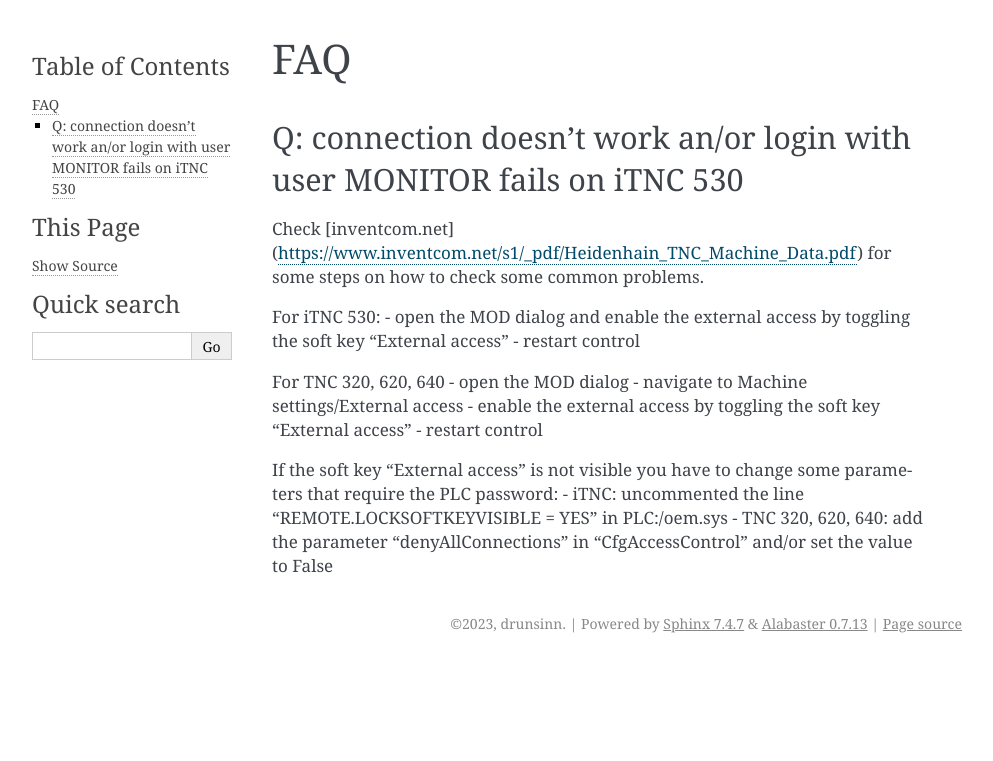
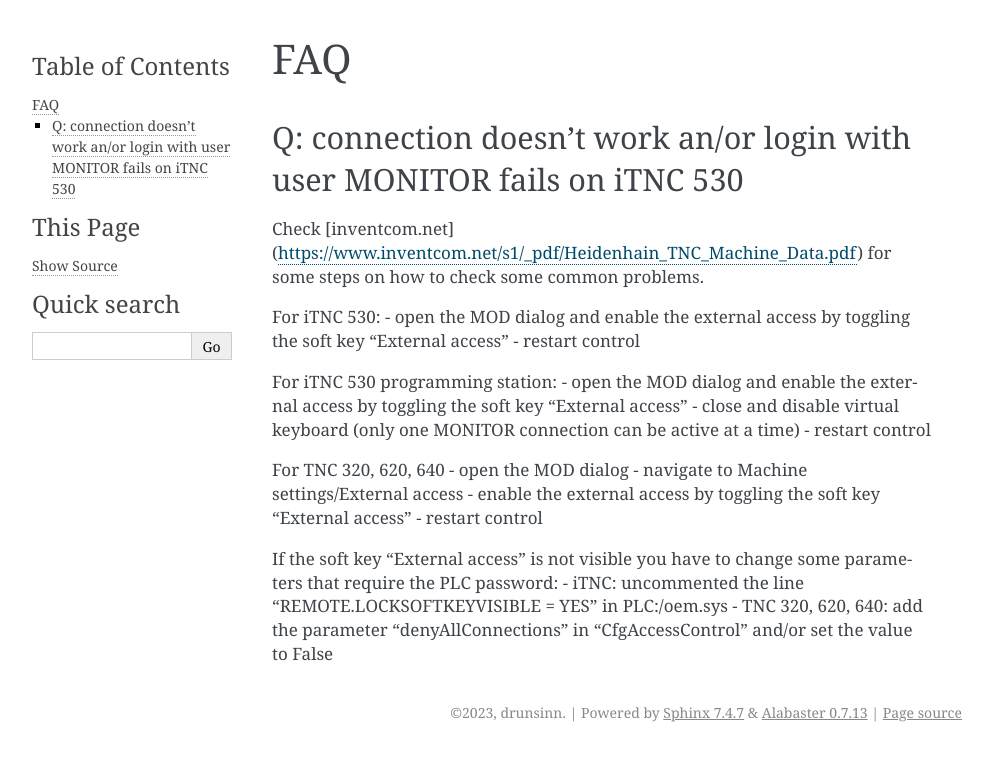
Before and after one commit to drunsinn/pyLSV2, a Sphinx documentation site: the page built from docs/faq.rst, in a window 1280 px wide. Shown: the top 761 px of the page, without its empty margins (148-1141 px from the left). Built offline with Sphinx 7.4.7, drawn with Linux system fonts in a browser that asks for light colours; pages that are not in the unit, such as notebooks, are missing from menus.

```diff
--- a/docs/faq.rst
+++ b/docs/faq.rst
@@ -10,6 +10,11 @@ For iTNC 530:
 - open the MOD dialog and enable the external access by toggling the soft key "External access"
 - restart control
 
+For iTNC 530 programming station:
+- open the MOD dialog and enable the external access by toggling the soft key "External access"
+- close and disable virtual keyboard (only one MONITOR connection can be active at a time)
+- restart control
+
 For TNC 320, 620, 640
 - open the MOD dialog
 - navigate to Machine settings/External access
```
Also changed, not shown: README.md (+1 -1 lines).
